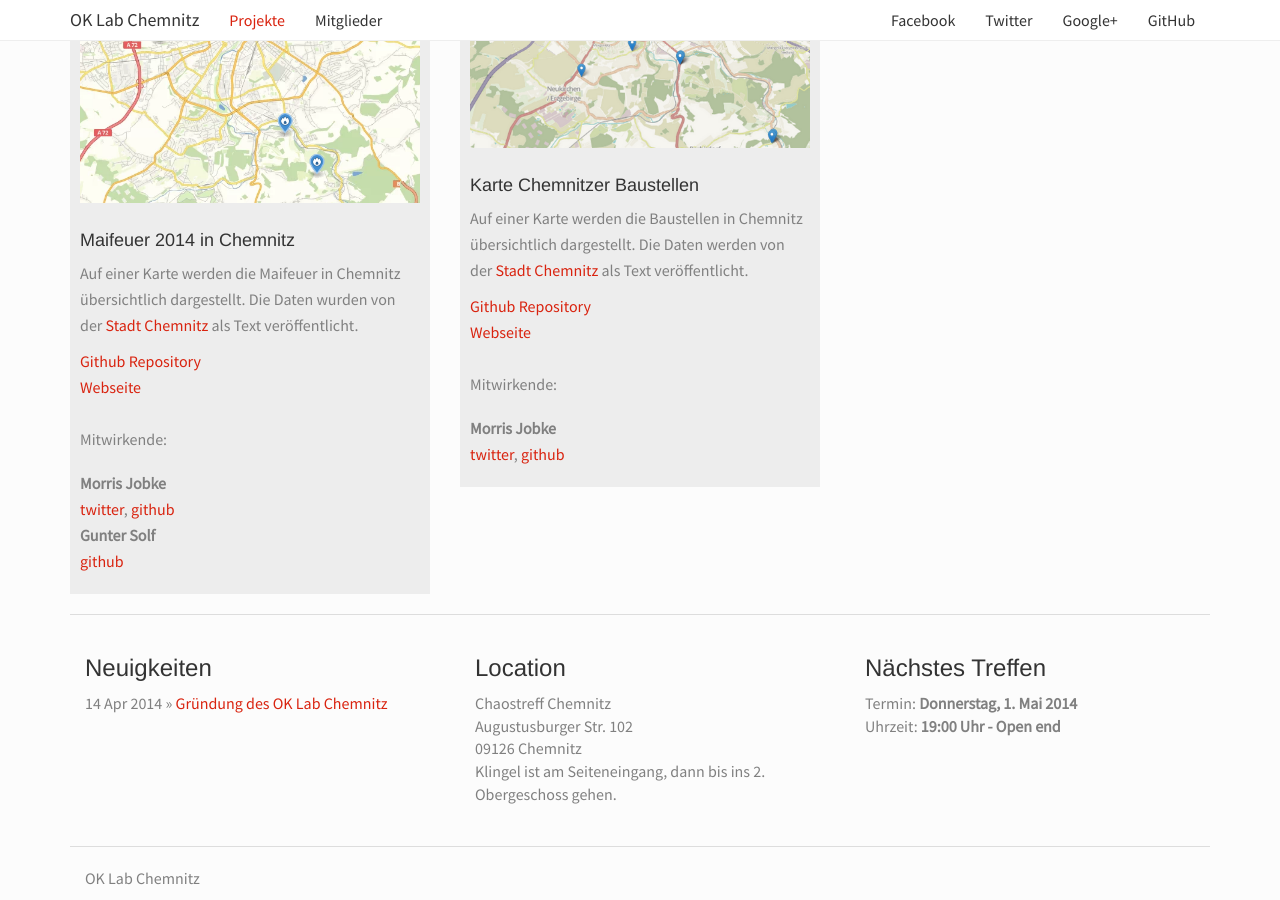
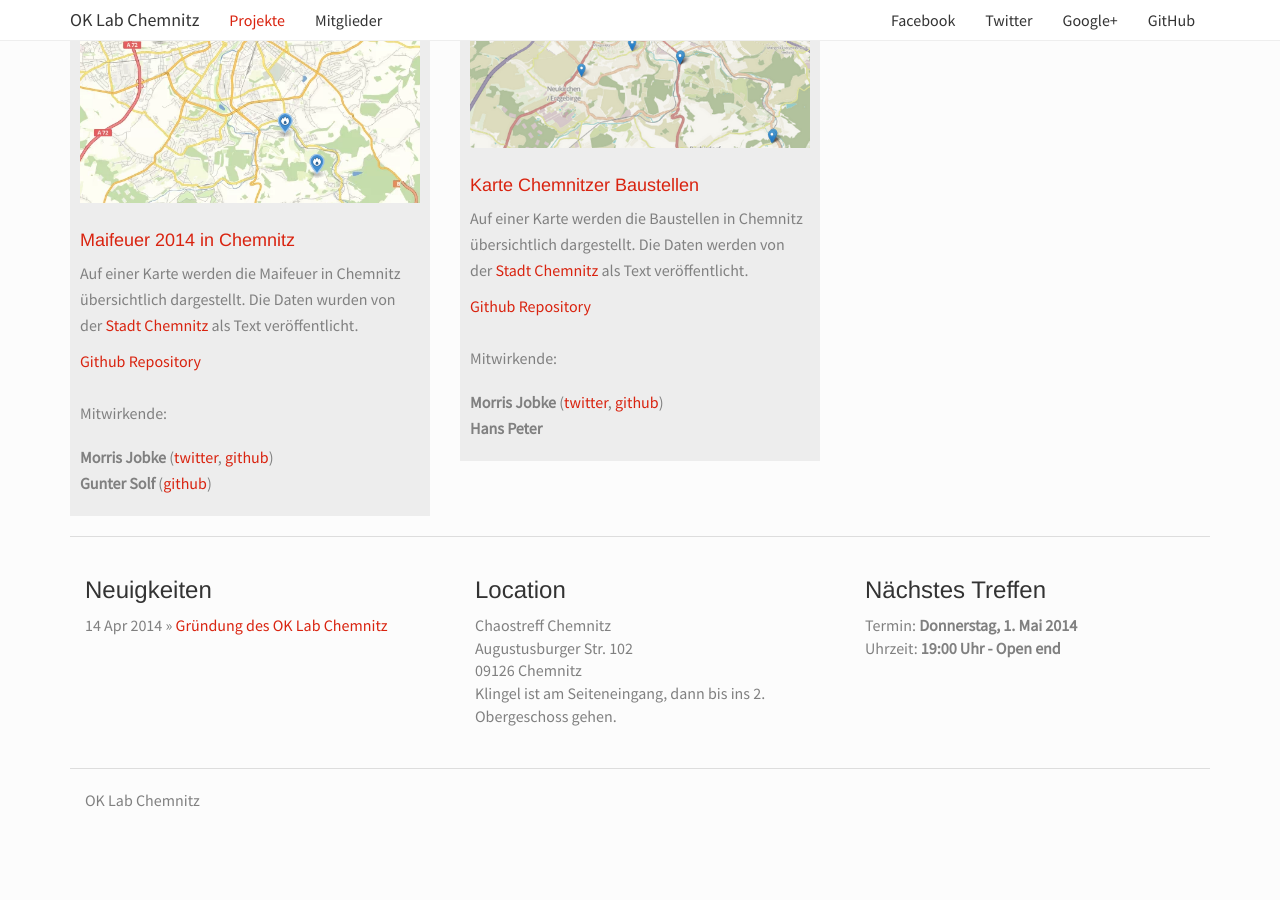
Before and after one commit to CodeforChemnitz/codeforchemnitz.github.io, a Jekyll site: the page built from projects/index.html, in a window 1280 px wide and 900 px high, scrolled down 652 px. Built offline with Jekyll 4.4.1, drawn with Linux system fonts in a browser that asks for light colours; Markdown is read by kramdown in place of the engine named in the settings; after the commit the page ends 1474 px from its top, so only the background shows below that.

Commit message:
add website links

```diff
--- a/_includes/project.html
+++ b/_includes/project.html
@@ -1,8 +1,8 @@
 <div class="project_wrapper">
   {% if post.imgname %}
-  <img src="/images/project/{{ post.imgname }}" alt="Project Image" class="project-image img-responsive">
+  <a href="{{ post.website }}"><img src="/images/project/{{ post.imgname }}" alt="Project Image" class="project-image img-responsive"></a>
   {% endif %}
-  <h4> {{ post.title }} </h4>
+  <h4><a href="{{ post.website }}">{{ post.title }}</a></h4>
   <p>{{ post.content | remove: '<p>' | remove: '</p>' }}</p>
   <ul class="list-unstyled project-links" >
     {% for link in post.links %}
@@ -19,11 +19,11 @@
   <ul class="list-unstyled project-collaborators-list" >
     {% for colaborator in post.colaborators %}
     <li>
-      <strong>{{ colaborator.name }}</strong><br>
+      <strong>{{ colaborator.name }}</strong>
 
-      {% for link in colaborator.links %}
-      <a href="{{ link.url }}">{{ link.url-name }}</a>{% unless forloop.last %}, {% endunless %}
-      {% endfor %}
+      {% if colaborator.links %}
+      ({% for link in colaborator.links %}<a href="{{ link.url }}">{{ link.url-name }}</a>{% unless forloop.last %}, {% endunless %}{% endfor %})
+      {% endif %}
 
     </li>
     {% endfor %}
--- a/projects/_posts/2014-04-04-Baustellen-Chemnitz.markdown
+++ b/projects/_posts/2014-04-04-Baustellen-Chemnitz.markdown
@@ -3,11 +3,11 @@ layout: post
 imgname: baustellen.png
 title: Karte Chemnitzer Baustellen
 
+website: http://codeforchemnitz.de/BaustellenChemnitz/
+
 links:
 - url: https://github.com/CodeForChemnitz/BaustellenChemnitz
   name: Github Repository
-- url: http://codeforchemnitz.de/BaustellenChemnitz/
-  name: Webseite
 
 colaborators:
 - name: Morris Jobke
@@ -16,6 +16,7 @@ colaborators:
     url-name: twitter
   - url: https://github.com/MorrisJobke
     url-name: github
+- name: Hans Peter
 
 
 ---
--- a/projects/_posts/2014-04-30-Maifeuer-Chemnitz.markdown
+++ b/projects/_posts/2014-04-30-Maifeuer-Chemnitz.markdown
@@ -3,11 +3,11 @@ layout: post
 imgname: maifeuer2014.png
 title: Maifeuer 2014 in Chemnitz
 
+website: http://codeforchemnitz.de/Maifeuer2014
+
 links:
 - url: https://github.com/CodeForChemnitz/Maifeuer2014
   name: Github Repository
-- url: http://codeforchemnitz.de/Maifeuer2014
-  name: Webseite
 
 colaborators:
 - name: Morris Jobke
```
